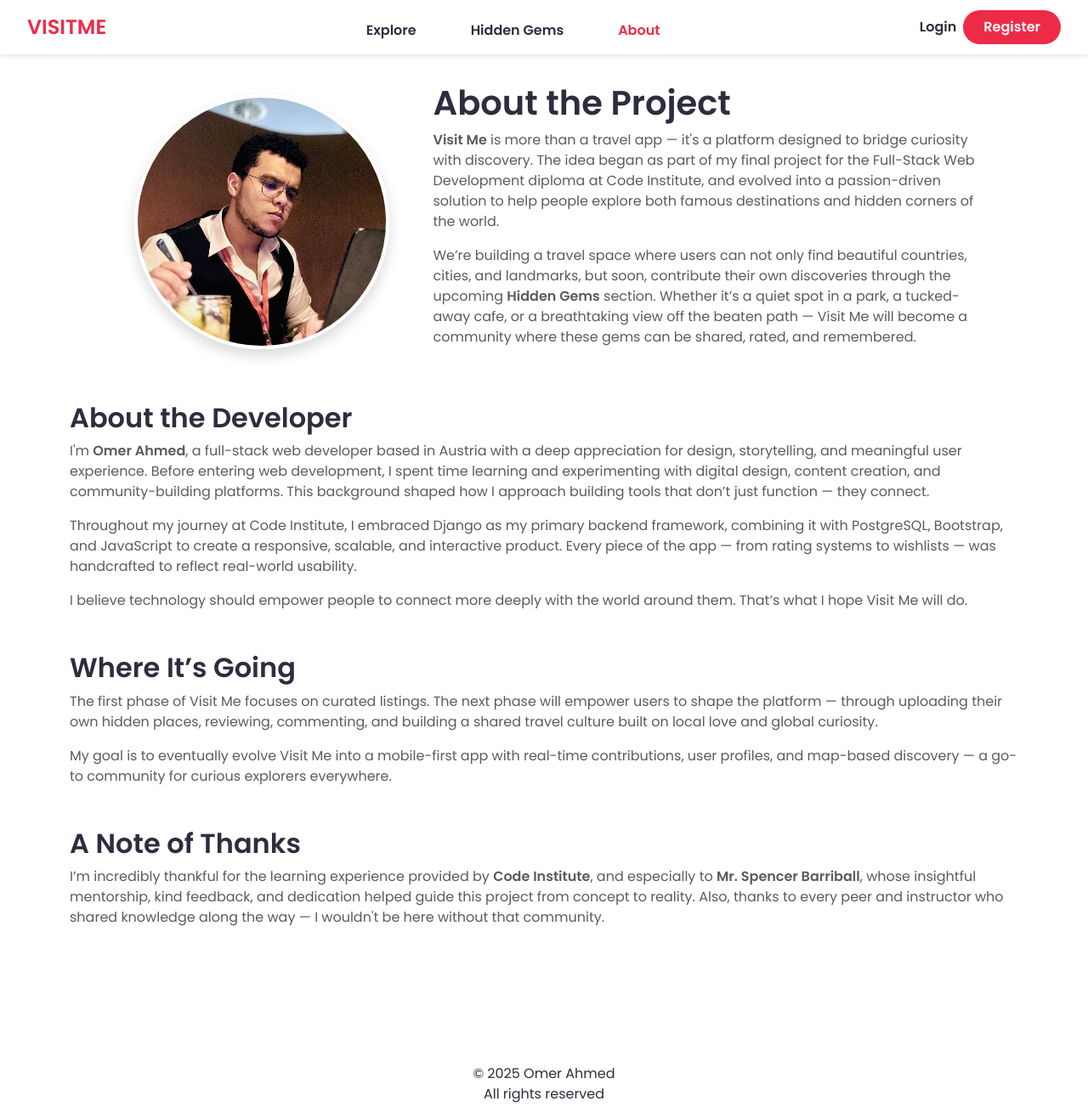
After one commit to OmerGamil/visitme, a Django app: page /about/ in a window 1280 px wide. The commit adds this page. Shown: the whole page at 85% size. Run offline with Django 5.2, Linux system fonts and the light colour scheme; parts of the project's set-up code (start-up, migrations or seed data) failed here and were passed over.

Commit message:
Style the Home Page and add the rest of the pages

```diff
--- a/discoveries/templates/discoveries/partials/card.html
+++ b/discoveries/templates/discoveries/partials/card.html
@@ -16,7 +16,7 @@
                   data-content-type="{{ item.get_content_type.id }}"
                   data-object-id="{{ item.id }}"
                   aria-label="Wishlist">
-            {% if item.id in wishlist_ids %}
+            {% if item.is_wishlisted %}
               <i class="bi bi-heart-fill text-danger fs-5"></i>
             {% else %}
               <i class="bi bi-heart fs-5"></i>
--- /dev/null
+++ b/home/templates/home/about.html
@@ -0,0 +1,71 @@
+{% extends 'base.html' %}
+{% load static %}
+
+{% block title %}About Visit Me{% endblock %}
+
+{% block content %}
+<div class="container py-5">
+
+  <!-- Project Intro -->
+  <div class="row align-items-center justify-content-center mb-5">
+    <div class="col-lg-4 text-center mb-4 mb-lg-0">
+      <img src="{% static 'images/omer-profile.jpeg' %}" alt="Omer Ahmed"
+           class="profile-img img-fluid shadow">
+    </div>
+    <div class="col-lg-7">
+      <h1 class="fw-bold">About the Project</h1>
+      <p class="text-muted">
+        <strong>Visit Me</strong> is more than a travel app — it's a platform designed to bridge curiosity with discovery.
+        The idea began as part of my final project for the Full-Stack Web Development diploma at Code Institute,
+        and evolved into a passion-driven solution to help people explore both famous destinations and hidden corners of the world.
+      </p>
+      <p class="text-muted">
+        We’re building a travel space where users can not only find beautiful countries, cities, and landmarks, but soon,
+        contribute their own discoveries through the upcoming <strong>Hidden Gems</strong> section. Whether it’s a quiet spot in a park,
+        a tucked-away cafe, or a breathtaking view off the beaten path — Visit Me will become a community where these
+        gems can be shared, rated, and remembered.
+      </p>
+    </div>
+  </div>
+
+  <!-- Developer Bio -->
+  <div class="mb-5">
+    <h2 class="fw-bold">About the Developer</h2>
+    <p class="text-muted">
+      I'm <strong>Omer Ahmed</strong>, a full-stack web developer based in Austria with a deep appreciation for design, storytelling,
+      and meaningful user experience. Before entering web development, I spent time learning and experimenting with digital design, content creation,
+      and community-building platforms. This background shaped how I approach building tools that don’t just function — they connect.
+    </p>
+    <p class="text-muted">
+      Throughout my journey at Code Institute, I embraced Django as my primary backend framework, combining it with PostgreSQL, Bootstrap, and JavaScript
+      to create a responsive, scalable, and interactive product. Every piece of the app — from rating systems to wishlists — was handcrafted to reflect real-world usability.
+    </p>
+    <p class="text-muted">
+      I believe technology should empower people to connect more deeply with the world around them. That’s what I hope Visit Me will do.
+    </p>
+  </div>
+
+  <!-- Mission / Future Vision -->
+  <div class="mb-5">
+    <h2 class="fw-bold">Where It’s Going</h2>
+    <p class="text-muted">
+      The first phase of Visit Me focuses on curated listings. The next phase will empower users to shape the platform — through uploading their own hidden places,
+      reviewing, commenting, and building a shared travel culture built on local love and global curiosity.
+    </p>
+    <p class="text-muted">
+      My goal is to eventually evolve Visit Me into a mobile-first app with real-time contributions, user profiles, and map-based discovery —
+      a go-to community for curious explorers everywhere.
+    </p>
+  </div>
+
+  <!-- Thanks -->
+  <div class="mb-5">
+    <h2 class="fw-bold">A Note of Thanks</h2>
+    <p class="text-muted">
+      I’m incredibly thankful for the learning experience provided by <strong>Code Institute</strong>, and especially to
+      <strong>Mr. Spencer Barriball</strong>, whose insightful mentorship, kind feedback, and dedication helped guide this project from concept to reality.
+      Also, thanks to every peer and instructor who shared knowledge along the way — I wouldn't be here without that community.
+    </p>
+  </div>
+</div>
+{% endblock %}
--- a/home/urls.py
+++ b/home/urls.py
@@ -2,5 +2,7 @@ from django.urls import path
 from . import views
 
 urlpatterns = [
-    path('', views.index, name='home'),
+    path('', views.home, name='home'),
+    path("about/", views.AboutView.as_view(), name="about"),
+    path("hidden-gems/", views.HiddenGemsView.as_view(), name="hidden_gems"),
 ]
--- a/home/views.py
+++ b/home/views.py
@@ -1,4 +1,52 @@
 from django.shortcuts import render
+from django.views.generic import TemplateView
+from django.contrib.auth.decorators import login_required
+from django.contrib.contenttypes.models import ContentType
+from discoveries.models import Country, City, Landmark, Rating, Wishlist
 
-def index(request):
-    return render(request, 'home/index.html')
+def home(request):
+    countries = list(Country.objects.all())
+    cities = list(City.objects.all())
+    landmarks = list(Landmark.objects.all())
+
+    countries.sort(key=lambda c: c.average_rating() or 0, reverse=True)
+    cities.sort(key=lambda c: c.average_rating() or 0, reverse=True)
+    landmarks.sort(key=lambda l: l.average_rating() or 0, reverse=True)
+
+    top_countries = countries[:6]
+    top_cities = cities[:6]
+    top_landmarks = landmarks[:6]
+
+    # Get user's wishlist and build a lookup map
+    wishlist_map = {}
+    user_wishlist = []
+
+    if request.user.is_authenticated:
+        wishlist = Wishlist.objects.filter(user=request.user).select_related("content_type")
+        for item in wishlist:
+            wishlist_map[(item.content_type_id, item.object_id)] = True
+            user_wishlist.append(item.content_object)
+
+    # Inject `is_wishlisted` attribute into each object
+    def mark_wishlist_status(objects):
+        for obj in objects:
+            ct_id = ContentType.objects.get_for_model(obj).id
+            obj.is_wishlisted = (ct_id, obj.id) in wishlist_map
+
+    mark_wishlist_status(top_countries)
+    mark_wishlist_status(top_cities)
+    mark_wishlist_status(top_landmarks)
+    mark_wishlist_status(user_wishlist)
+
+    return render(request, "home/index.html", {
+        "top_countries": top_countries,
+        "top_cities": top_cities,
+        "top_landmarks": top_landmarks,
+        "user_wishlist": user_wishlist,
+    })
+
+class HiddenGemsView(TemplateView):
+    template_name = "home/hidden_gems.html"
+
+class AboutView(TemplateView):
+    template_name = "home/about.html"
--- a/static/css/style.css
+++ b/static/css/style.css
@@ -131,7 +131,7 @@ body {
 
 /* Hero Section */
 .hero-section {
-  min-height: 90vh;
+  min-height: 100vh;
   background: url('/static/images/hero-4.jpg') center/cover no-repeat;
   background-size: cover;
   background-position: center;
@@ -152,6 +152,13 @@ body {
 .hero-section > .container {
   position: relative;
   z-index: 2;
+}
+
+.bg-slider {
+  background-size: cover;
+  background-position: center;
+  background-repeat: no-repeat;
+  transition: background-image 1s ease-in-out;
 }
 
 /* Hero text adjustments */
@@ -406,6 +413,30 @@ body {
   background-color: var(--brand-color-hover);
 }
 
+/* Hidden Gems Page */
+.coming-soon-img {
+  max-width: 100%;
+  height: auto;
+  max-height: 300px;
+  object-fit: contain;
+  margin: 2rem auto;
+}
+
+body.hidden-gems-page {
+  overflow-x: hidden;
+  overflow-y: auto;
+}
+
+/* About Page */
+.profile-img {
+  width: 300px;
+  height: 300px;
+  object-fit: cover;
+  border-radius: 50%;
+  border: 4px solid white;
+  box-shadow: 0 4px 12px rgba(0, 0, 0, 0.15);
+}
+
 /* Footer */
 footer {
   color: var(--text-color);
--- a/static/js/script.js
+++ b/static/js/script.js
@@ -46,3 +46,26 @@ document.addEventListener('DOMContentLoaded', function () {
     }
   }
 });
+
+document.addEventListener("DOMContentLoaded", function () {
+  const sliders = document.querySelectorAll(".bg-slider");
+
+  sliders.forEach(slider => {
+    let imageListRaw = slider.dataset.images;
+
+    try {
+      const imageList = JSON.parse(imageListRaw);
+      if (!Array.isArray(imageList) || imageList.length === 0) return;
+
+      let index = 0;
+      slider.style.backgroundImage = `url('${imageList[0]}')`;
+
+      setInterval(() => {
+        index = (index + 1) % imageList.length;
+        slider.style.backgroundImage = `url('${imageList[index]}')`;
+      }, 4000);
+    } catch (err) {
+      console.error("Slideshow JSON error:", err);
+    }
+  });
+});
--- a/templates/base.html
+++ b/templates/base.html
@@ -23,7 +23,7 @@
   <!-- Custom CSS -->
   <link rel="stylesheet" href="{% static 'css/style.css' %}" />
 </head>
-<body class="d-flex flex-column min-vh-100">
+<body class="d-flex flex-column min-vh-100 {% block body_class %}{% endblock %}">
 {% csrf_token %}
   <!-- Header -->
   <header class="bg-white border-bottom">
@@ -46,8 +46,8 @@
           <!-- Navigation Links -->
           <ul class="navbar-nav mx-auto mt-2 mb-4 mb-lg-0">
             <li class="nav-item"><a class="nav-link mx-lg-4 fw-semibold {% if request.path == '/explore/' %}active{% endif %}" href="{% url 'explore' %}">Explore</a></li>
-            <li class="nav-item"><a class="nav-link mx-lg-4 fw-semibold {% if request.path == '/hidden-gems/' %}active{% endif %}" href="#">Hidden Gems</a></li>
-            <li class="nav-item"><a href="#" class="nav-link mx-lg-4 fw-semibold {% if request.path == '/about/' %}active{% endif %}">About</a></li>
+            <li class="nav-item"><a class="nav-link mx-lg-4 fw-semibold {% if request.path == '/hidden-gems/' %}active{% endif %}" href="{% url 'hidden_gems' %}">Hidden Gems</a></li>
+            <li class="nav-item"><a href="{% url 'about' %}" class="nav-link mx-lg-4 fw-semibold {% if request.path == '/about/' %}active{% endif %}">About</a></li>
           </ul>
 
           <!-- Auth Controls -->
```
Also changed, not shown: discoveries/views.py (+15 -13 lines), home/templates/home/hidden_gems.html (added, +41 -0 lines), home/templates/home/index.html (+95 -22 lines), static/images/omer-profile.jpeg (added), 3 other files.
